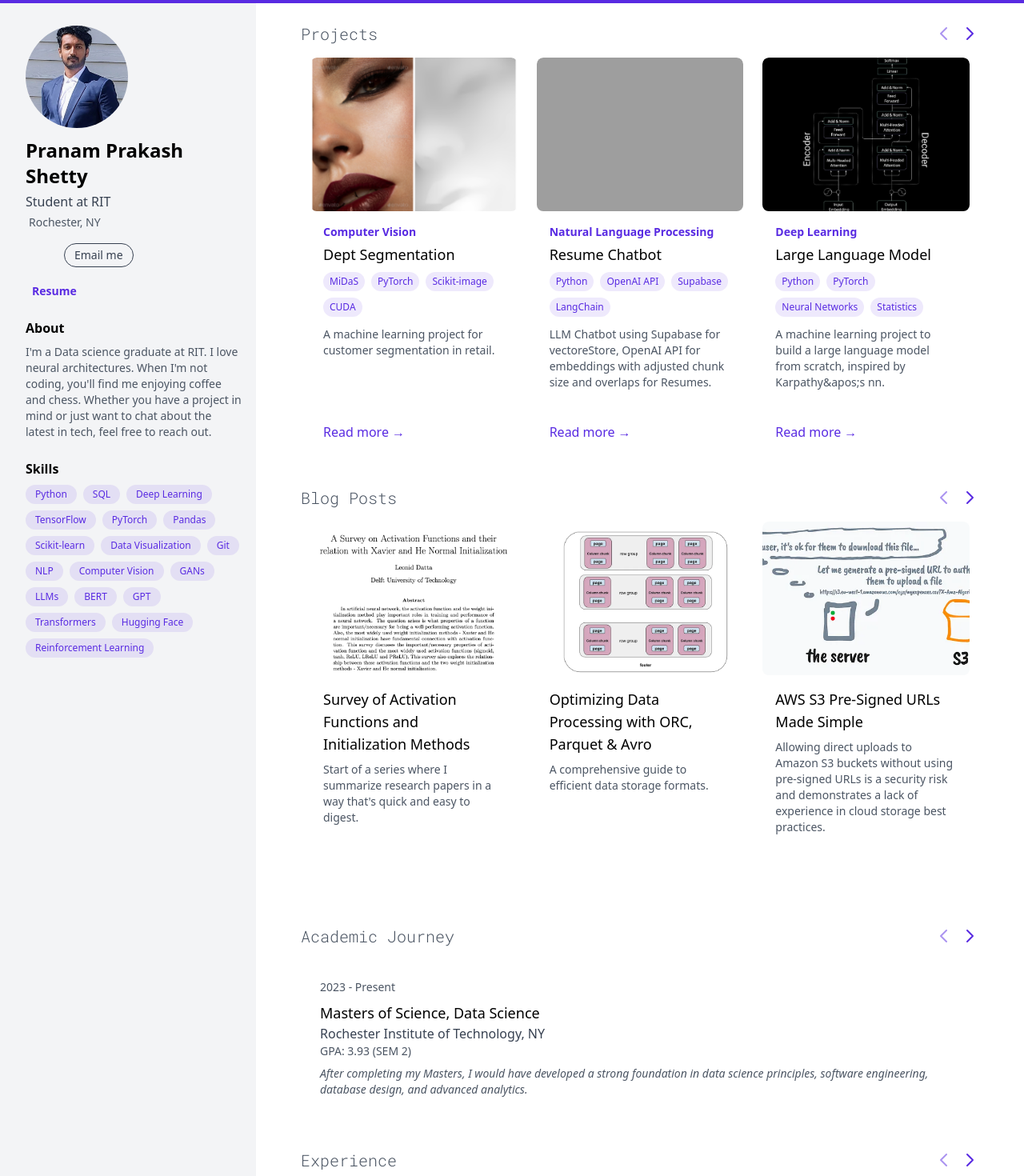
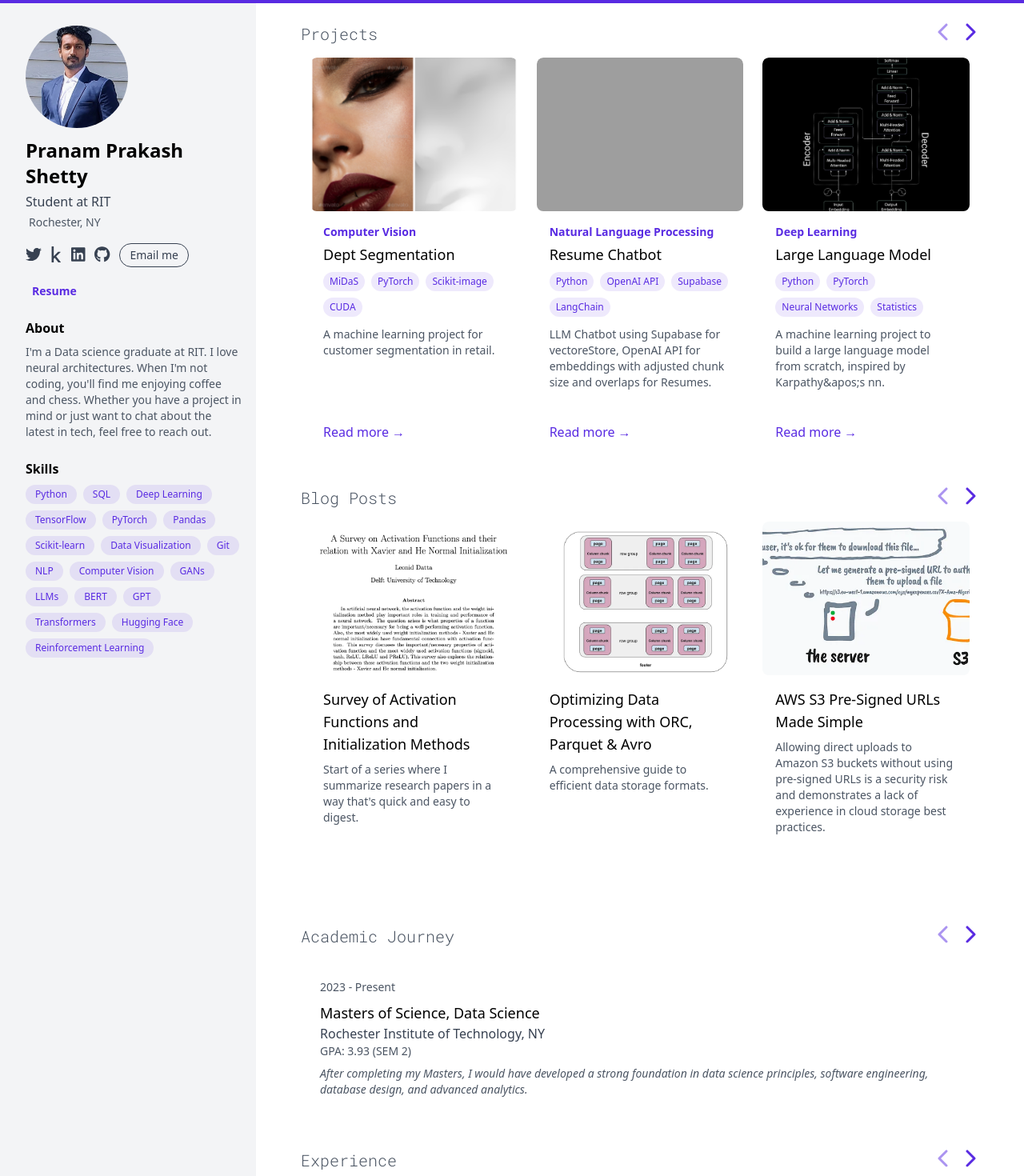
Before and after one commit to prxshetty/prxshetty.github.io, a Next.js app: page / in a window 1280 px wide. Shown: the top 1470 px of the page at 80% size. Built offline with nearby package versions, Linux system fonts and the light colour scheme; grey boxes are pictures that could not be loaded.

Commit message:
icons bug fix, smooth scroll, arrows added

```diff
--- a/package.json
+++ b/package.json
@@ -11,6 +11,11 @@
   },
   "dependencies": {
     "@fortawesome/fontawesome-free": "^6.0.0",
+    "@fortawesome/fontawesome-svg-core": "^6.6.0",
+    "@fortawesome/free-brands-svg-icons": "^6.6.0",
+    "@fortawesome/free-regular-svg-icons": "^6.6.0",
+    "@fortawesome/free-solid-svg-icons": "^6.6.0",
+    "@fortawesome/react-fontawesome": "^0.2.2",
     "next": "14.2.7",
     "react": "^18.0.0",
     "react-dom": "^18.0.0",
--- a/src/app/page.tsx
+++ b/src/app/page.tsx
@@ -1,10 +1,17 @@
 /* eslint-disable react/no-unescaped-entities */
 "use client";
 import Image from "next/image";
-import Link from "next/link";
 import { useState, useEffect } from "react";
 import { Tooltip } from 'react-tooltip';
 import { Roboto_Mono } from 'next/font/google';
+import { FontAwesomeIcon } from '@fortawesome/react-fontawesome';
+import { library } from '@fortawesome/fontawesome-svg-core';
+import { faTwitter, faKaggle, faLinkedin, faGithub } from '@fortawesome/free-brands-svg-icons';
+import { faFileAlt } from '@fortawesome/free-regular-svg-icons';
+import { faChevronLeft, faChevronRight } from '@fortawesome/free-solid-svg-icons';
+
+// Add the icons to the library
+library.add(faTwitter, faKaggle, faLinkedin, faGithub, faFileAlt, faChevronLeft, faChevronRight);
 
 const robotoMono = Roboto_Mono({ subsets: ['latin'], weight: ['300'] });
 
@@ -272,16 +279,16 @@ export default function Home() {
             </p>
             <div className="flex space-x-3 mb-3 items-center">
               <a href="https://twitter.com/prxshetty" target="_blank" rel="noopener noreferrer" className="text-gray-700 hover:text-[#592be2]">
-                <i className="fab fa-twitter text-xl"></i>
+                <FontAwesomeIcon icon={['fab', 'twitter']} className="text-xl" />
               </a>
               <a href="https://www.kaggle.com/prxshetty" target="_blank" rel="noopener noreferrer" className="text-gray-700 hover:text-[#592be2]">
-                <i className="fab fa-kaggle text-xl"></i>
+                <FontAwesomeIcon icon={['fab', 'kaggle']} className="text-xl" />
               </a>
               <a href="https://linkedin.com/in/prxshetty" target="_blank" rel="noopener noreferrer" className="text-gray-700 hover:text-[#592be2]">
-                <i className="fab fa-linkedin text-xl"></i>
+                <FontAwesomeIcon icon={['fab', 'linkedin']} className="text-xl" />
               </a>
               <a href="https://github.com/prxshetty" target="_blank" rel="noopener noreferrer" className="text-gray-700 hover:text-[#592be2]">
-                <i className="fab fa-github text-xl"></i>
+                <FontAwesomeIcon icon={['fab', 'github']} className="text-xl" />
               </a>
               <a
                 href="mailto:prxshetty@gmail.com"
@@ -330,18 +337,14 @@ export default function Home() {
                     className={`text-[#592be2] hover:text-[#4a24b8] transition-opacity duration-300 ${projectIndex === 0 ? 'opacity-50 cursor-not-allowed' : 'opacity-100'}`}
                     disabled={projectIndex === 0}
                   >
-                    <svg xmlns="http://www.w3.org/2000/svg" className="h-6 w-6" fill="none" viewBox="0 0 24 24" stroke="currentColor">
-                      <path strokeLinecap="round" strokeLinejoin="round" strokeWidth={2} d="M15 19l-7-7 7-7" />
-                    </svg>
+                    <FontAwesomeIcon icon="chevron-left" className="h-6 w-6" />
                   </button>
                   <button
                     onClick={nextProjects}
                     className={`text-[#592be2] hover:text-[#4a24b8] transition-opacity duration-300 ${projectIndex === projects.length - 3 ? 'opacity-50 cursor-not-allowed' : 'opacity-100'}`}
                     disabled={projectIndex === projects.length - 3}
                   >
-                    <svg xmlns="http://www.w3.org/2000/svg" className="h-6 w-6" fill="none" viewBox="0 0 24 24" stroke="currentColor">
-                      <path strokeLinecap="round" strokeLinejoin="round" strokeWidth={2} d="M9 5l7 7-7 7" />
-                    </svg>
+                    <FontAwesomeIcon icon="chevron-right" className="h-6 w-6" />
                   </button>
                 </div>
               </div>
@@ -387,18 +390,14 @@ export default function Home() {
                     className={`text-[#592be2] hover:text-[#4a24b8] transition-opacity duration-300 ${blogIndex === 0 ? 'opacity-50 cursor-not-allowed' : 'opacity-100'}`}
                     disabled={blogIndex === 0}
                   >
-                    <svg xmlns="http://www.w3.org/2000/svg" className="h-6 w-6" fill="none" viewBox="0 0 24 24" stroke="currentColor">
-                      <path strokeLinecap="round" strokeLinejoin="round" strokeWidth={2} d="M15 19l-7-7 7-7" />
-                    </svg>
+                    <FontAwesomeIcon icon="chevron-left" className="h-6 w-6" />
                   </button>
                   <button
                     onClick={nextBlogs}
                     className={`text-[#592be2] hover:text-[#4a24b8] transition-opacity duration-300 ${blogIndex === blogs.length - 3 ? 'opacity-50 cursor-not-allowed' : 'opacity-100'}`}
                     disabled={blogIndex === blogs.length - 3}
                   >
-                    <svg xmlns="http://www.w3.org/2000/svg" className="h-6 w-6" fill="none" viewBox="0 0 24 24" stroke="currentColor">
-                      <path strokeLinecap="round" strokeLinejoin="round" strokeWidth={2} d="M9 5l7 7-7 7" />
-                    </svg>
+                    <FontAwesomeIcon icon="chevron-right" className="h-6 w-6" />
                   </button>
                 </div>
               </div>
@@ -426,7 +425,7 @@ export default function Home() {
             </section>
 
             {/* Academic Journey section */}
-            <section className="mb-10">
+            <section className="mb-10 relative overflow-hidden">
               <div className="flex justify-between items-center mb-4">
                 <h2 className={`${robotoMono.className} text-xl font-light text-gray-600`}>Academic Journey</h2>
                 <div className="flex space-x-2">
@@ -435,32 +434,34 @@ export default function Home() {
                     className={`text-[#592be2] hover:text-[#4a24b8] transition-opacity duration-300 ${academicIndex === 0 ? 'opacity-50 cursor-not-allowed' : 'opacity-100'}`}
                     disabled={academicIndex === 0}
                   >
-                    <svg xmlns="http://www.w3.org/2000/svg" className="h-6 w-6" fill="none" viewBox="0 0 24 24" stroke="currentColor">
-                      <path strokeLinecap="round" strokeLinejoin="round" strokeWidth={2} d="M15 19l-7-7 7-7" />
-                    </svg>
+                    <FontAwesomeIcon icon="chevron-left" className="h-6 w-6" />
                   </button>
                   <button
                     onClick={nextAcademic}
                     className={`text-[#592be2] hover:text-[#4a24b8] transition-opacity duration-300 ${academicIndex === academics.length - 1 ? 'opacity-50 cursor-not-allowed' : 'opacity-100'}`}
                     disabled={academicIndex === academics.length - 1}
                   >
-                    <svg xmlns="http://www.w3.org/2000/svg" className="h-6 w-6" fill="none" viewBox="0 0 24 24" stroke="currentColor">
-                      <path strokeLinecap="round" strokeLinejoin="round" strokeWidth={2} d="M9 5l7 7-7 7" />
-                    </svg>
+                    <FontAwesomeIcon icon="chevron-right" className="h-6 w-6" />
                   </button>
                 </div>
               </div>
+              <div className="flex transition-all duration-300 ease-in-out" style={{ transform: `translateX(-${academicIndex * 100}%)` }}>
+                {academics.map((academic, index) => (
+                  <div key={index} className="w-full flex-shrink-0">
                     <div className="rounded-lg p-6">
-                <p className="text-gray-600 text-sm mb-2">{academics[academicIndex].year}</p>
-                <h3 className="font-medium text-lg text-black">{academics[academicIndex].degree}</h3>
-                <p className="text-gray-700">{academics[academicIndex].institution}</p>
-                {academics[academicIndex].gpa && <p className="text-gray-600 text-sm">GPA: {academics[academicIndex].gpa}</p>}
-                <p className="text-gray-600 text-sm mt-2 italic">{academics[academicIndex].comment}</p>
+                      <p className="text-gray-600 text-sm mb-2">{academic.year}</p>
+                      <h3 className="font-medium text-lg text-black">{academic.degree}</h3>
+                      <p className="text-gray-700">{academic.institution}</p>
+                      {academic.gpa && <p className="text-gray-600 text-sm">GPA: {academic.gpa}</p>}
+                      <p className="text-gray-600 text-sm mt-2 italic">{academic.comment}</p>
+                    </div>
+                  </div>
+                ))}
               </div>
             </section>
 
             {/* Experience section */}
-            <section className="mb-10">
+            <section className="mb-10 relative overflow-hidden">
               <div className="flex justify-between items-center mb-4">
                 <h2 className={`${robotoMono.className} text-xl font-light text-gray-600`}>Experience</h2>
                 <div className="flex space-x-2">
@@ -469,33 +470,35 @@ export default function Home() {
                     className={`text-[#592be2] hover:text-[#4a24b8] transition-opacity duration-300 ${experienceIndex === 0 ? 'opacity-50 cursor-not-allowed' : 'opacity-100'}`}
                     disabled={experienceIndex === 0}
                   >
-                    <svg xmlns="http://www.w3.org/2000/svg" className="h-6 w-6" fill="none" viewBox="0 0 24 24" stroke="currentColor">
-                      <path strokeLinecap="round" strokeLinejoin="round" strokeWidth={2} d="M15 19l-7-7 7-7" />
-                    </svg>
+                    <FontAwesomeIcon icon="chevron-left" className="h-6 w-6" />
                   </button>
                   <button
                     onClick={nextExperience}
                     className={`text-[#592be2] hover:text-[#4a24b8] transition-opacity duration-300 ${experienceIndex === experiences.length - 1 ? 'opacity-50 cursor-not-allowed' : 'opacity-100'}`}
                     disabled={experienceIndex === experiences.length - 1}
                   >
-                    <svg xmlns="http://www.w3.org/2000/svg" className="h-6 w-6" fill="none" viewBox="0 0 24 24" stroke="currentColor">
-                      <path strokeLinecap="round" strokeLinejoin="round" strokeWidth={2} d="M9 5l7 7-7 7" />
-                    </svg>
+                    <FontAwesomeIcon icon="chevron-right" className="h-6 w-6" />
                   </button>
                 </div>
               </div>
+              <div className="flex transition-all duration-300 ease-in-out" style={{ transform: `translateX(-${experienceIndex * 100}%)` }}>
+                {experiences.map((experience, index) => (
+                  <div key={index} className="w-full flex-shrink-0">
                     <div className="rounded-lg p-6">
-                <p className="text-gray-600 text-sm mb-2">{experiences[experienceIndex].duration}</p>
-                <h3 className="font-medium text-lg text-black">{experiences[experienceIndex].title}</h3>
-                <p className="text-gray-700">{experiences[experienceIndex].company}</p>
-                <p className="text-gray-600 mt-2 italic">{experiences[experienceIndex].description}</p>
+                      <p className="text-gray-600 text-sm mb-2">{experience.duration}</p>
+                      <h3 className="font-medium text-lg text-black">{experience.title}</h3>
+                      <p className="text-gray-700">{experience.company}</p>
+                      <p className="text-gray-600 mt-2 italic">{experience.description}</p>
                       <div className="flex flex-wrap gap-2 mt-2">
-                  {experiences[experienceIndex].skills.map((skill, skillIndex) => (
+                        {experience.skills.map((skill, skillIndex) => (
                           <span key={skillIndex} className="bg-gray-100 text-gray-700 px-2 py-1 rounded-full text-xs font-normal">
                             {skill}
                           </span>
                         ))}
                       </div>
+                    </div>
+                  </div>
+                ))}
               </div>
             </section>
 
--- /dev/null
+++ b/src/fontawesome.ts
@@ -0,0 +1,4 @@
+import { library } from '@fortawesome/fontawesome-svg-core';
+import { faChevronLeft, faChevronRight } from '@fortawesome/free-solid-svg-icons';
+
+library.add(faChevronLeft, faChevronRight);
```
Also changed, not shown: 1 other file (tests, documents, lock files or other folders). Lines whose indentation alone changed are shown as unchanged.
